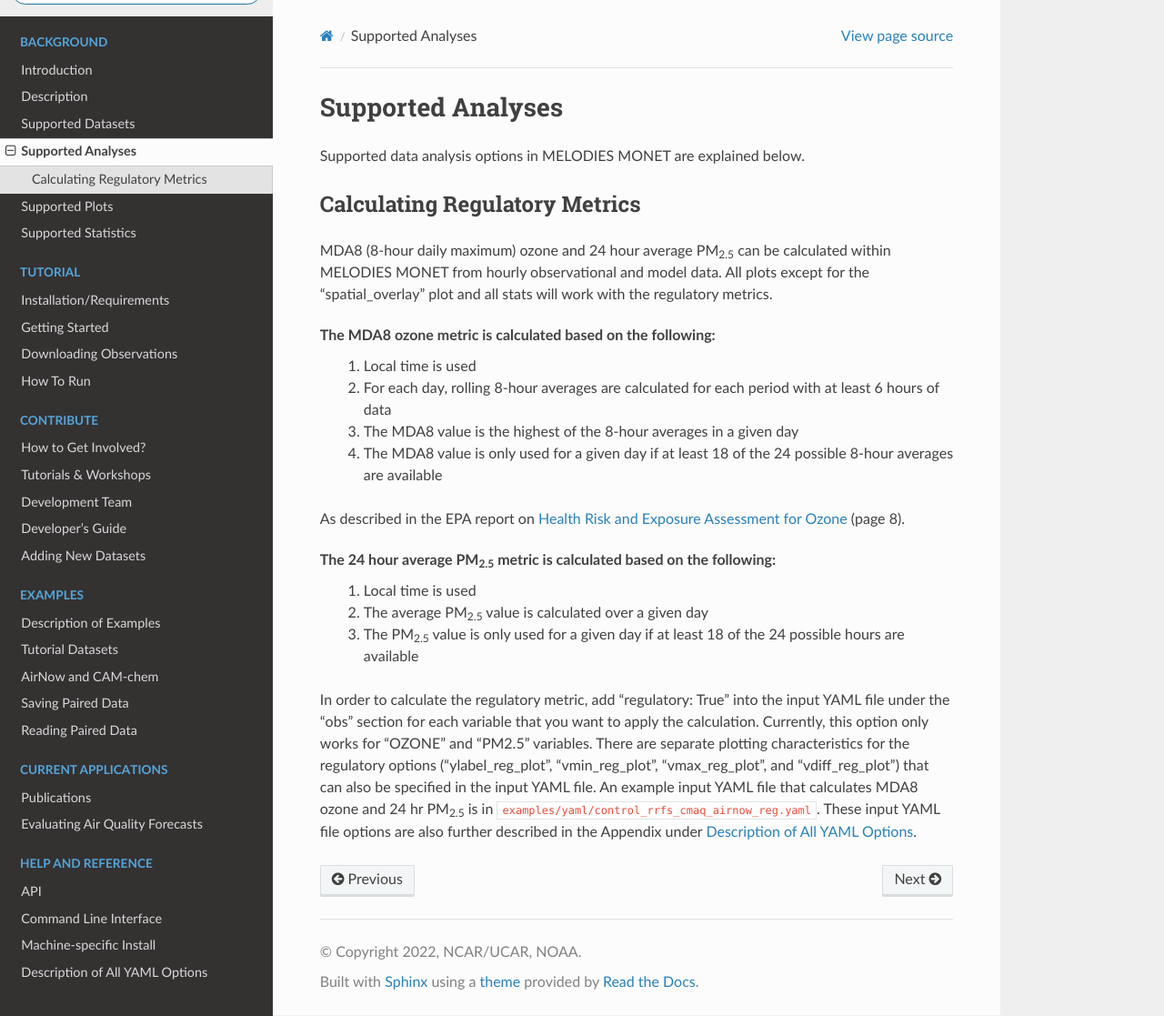
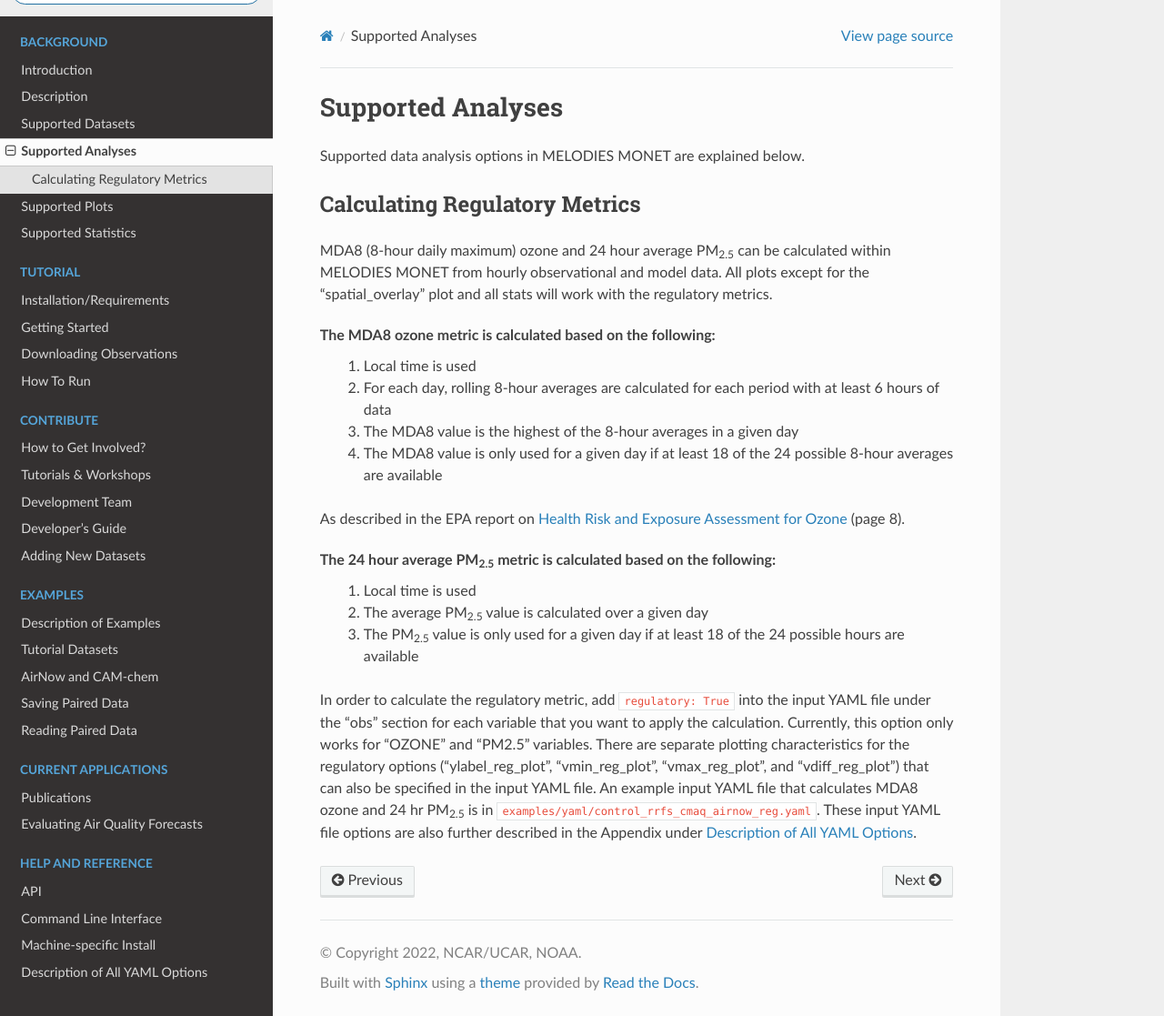
Before and after one commit to NOAA-CSL/MELODIES-MONET, a Sphinx documentation site: the page built from docs/background/supported_analyses.rst, in a window 1280 px wide and 1117 px high. Shown: the whole window at 91% size. Built offline with Sphinx 7.4.7 and the Read the Docs theme 2.0.0, drawn with Linux system fonts in a browser that asks for light colours; pages that are not in the unit, such as notebooks, are missing from menus.

```diff
--- a/docs/background/supported_analyses.rst
+++ b/docs/background/supported_analyses.rst
@@ -26,7 +26,7 @@ The 24 hour average PM\ :sub:`2.5` \ metric is calculated based on the following
   2) The average PM\ :sub:`2.5` \ value is calculated over a given day
   3) The PM\ :sub:`2.5` \ value is only used for a given day if at least 18 of the 24 possible hours are available
 
-In order to calculate the regulatory metric, add "regulatory: True" into the input
+In order to calculate the regulatory metric, add ``regulatory: True`` into the input
 YAML file under the "obs" section for each variable that you want to apply the calculation.
 Currently, this option only works for "OZONE" and "PM2.5" variables. There are separate
 plotting characteristics for the regulatory options ("ylabel_reg_plot", "vmin_reg_plot",
```
